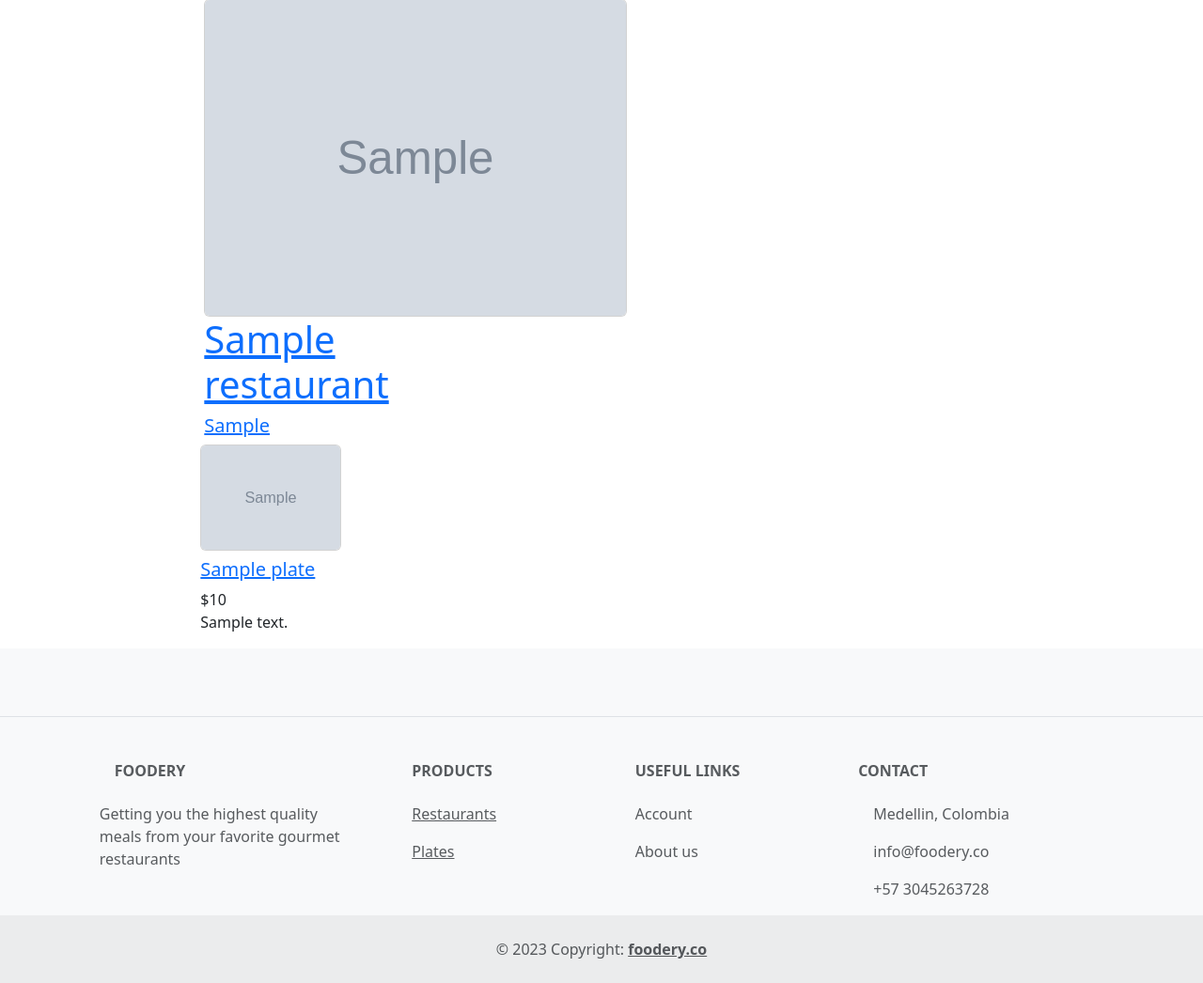
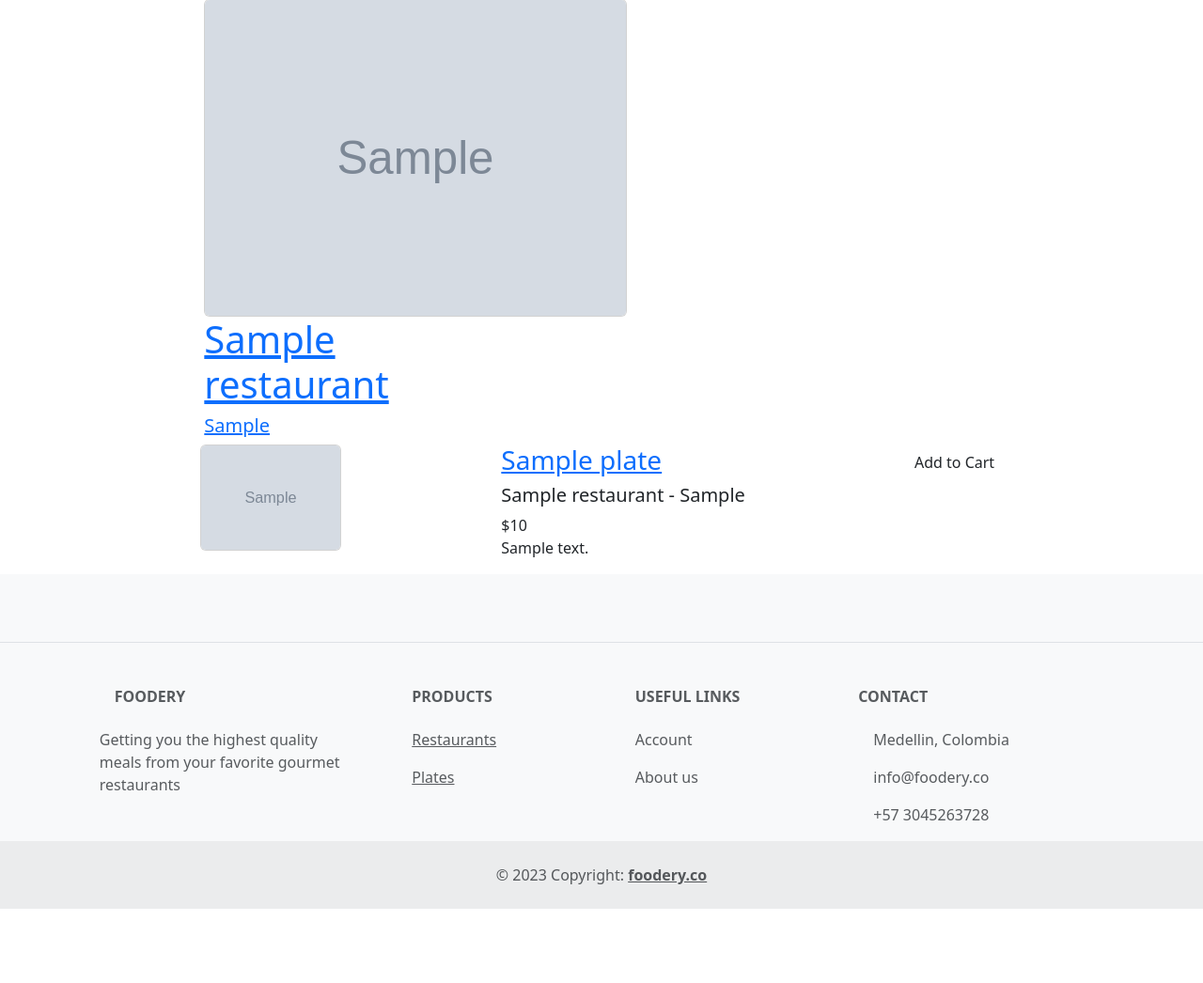
Before and after one commit to ChristianMartinezTech/Foodery, a Django app: page /food/restaurant/1/ in a window 1280 px wide; the page is wider, and only the part inside the window is pictured. Shown: the part 57-1103 px from the top of that part at 94% size. After the commit the page ends 1024 px from the top of that part, so only its background shows below. Run offline with Django 4.2, Linux system fonts and the light colour scheme; tables that the repository leaves empty hold one stand-in row (values such as "Sample post"); grey boxes marked "Sample" are stand-in pictures.

Commit message:
Added the Add to cart and Deatils buttons to all views

```diff
--- a/Foodery/food/templates/food/plates.html
+++ b/Foodery/food/templates/food/plates.html
@@ -20,6 +20,10 @@
         <h7>{{ plate.price }} </h7>
         <p>{{ plate.description }}</p>
       </div>
+
+      <div class="col-md-2">
+        <a class="btn btn-sucess" href="">Add to Cart</a>
+      </div>
     </div>
     {% endfor %}
     {% endblock %}
--- a/Foodery/food/templates/food/restaurant-detail.html
+++ b/Foodery/food/templates/food/restaurant-detail.html
@@ -13,16 +13,27 @@
         <h5>{{ restaurant_detail.type }}</h5>
       </div>
 
-    {% for plate in plates_list %}
+  {% for plate in plates_list %}
+
     <div class="row">
-      <div class="offset-md-2">
-        <img class="card" src="{{ plate.image }}" height="150" width="150"/>
-        <h3>{{ plate_detail.name }}</h3>
-        <h5><a href="{% url 'food:plate_detail' plate.restaurant.id plate.id %}">{{ plate.name }}</a></h5>
-        <h7>${{ plate.price }}</h7>
+      <div class="col-md-3 offset-md-2">
+        <a href="{% url 'food:plate_detail' plate.restaurant.id plate.id %}">
+          <img class="card" src="{{ plate.image }}" height="150" width="150"/>
+        </a>
+      </div>
+
+      <div class="col-md-4">
+        <h3>
+          <a href="{% url 'food:plate_detail' plate.restaurant.id plate.id %}">{{ plate.name }}</a>
+        </h3>
+        <h5>{{ plate.restaurant }}</h5>
+        <h7>${{ plate.price }} </h7>
         <p>{{ plate.description }}</p>
       </div>
+
+      <div class="col-md-2">
+        <a class="btn btn-sucess" href="">Add to Cart</a>
+      </div>
     </div>
-  </div>
     {% endfor %}
     {% endblock %}
--- a/Foodery/food/templates/food/restaurants.html
+++ b/Foodery/food/templates/food/restaurants.html
@@ -20,6 +20,10 @@
           <h3><a href="{% url 'food:restaurant_detail' restaurant.id %}">{{ restaurant.name }}</a></h3>
           <h5>{{ restaurant.type }}</h5>
         </div>
+
+        <div class="col-md-2">
+          <a class="btn btn-sucess" href="{% url 'food:restaurant_detail' restaurant.id %}">Details</a>
+        </div>
       </div>
       {% endfor %}
       {% endblock %}
```
Also changed, not shown: Foodery/food/templates/food/plate-detail.html (+17 -7 lines).
